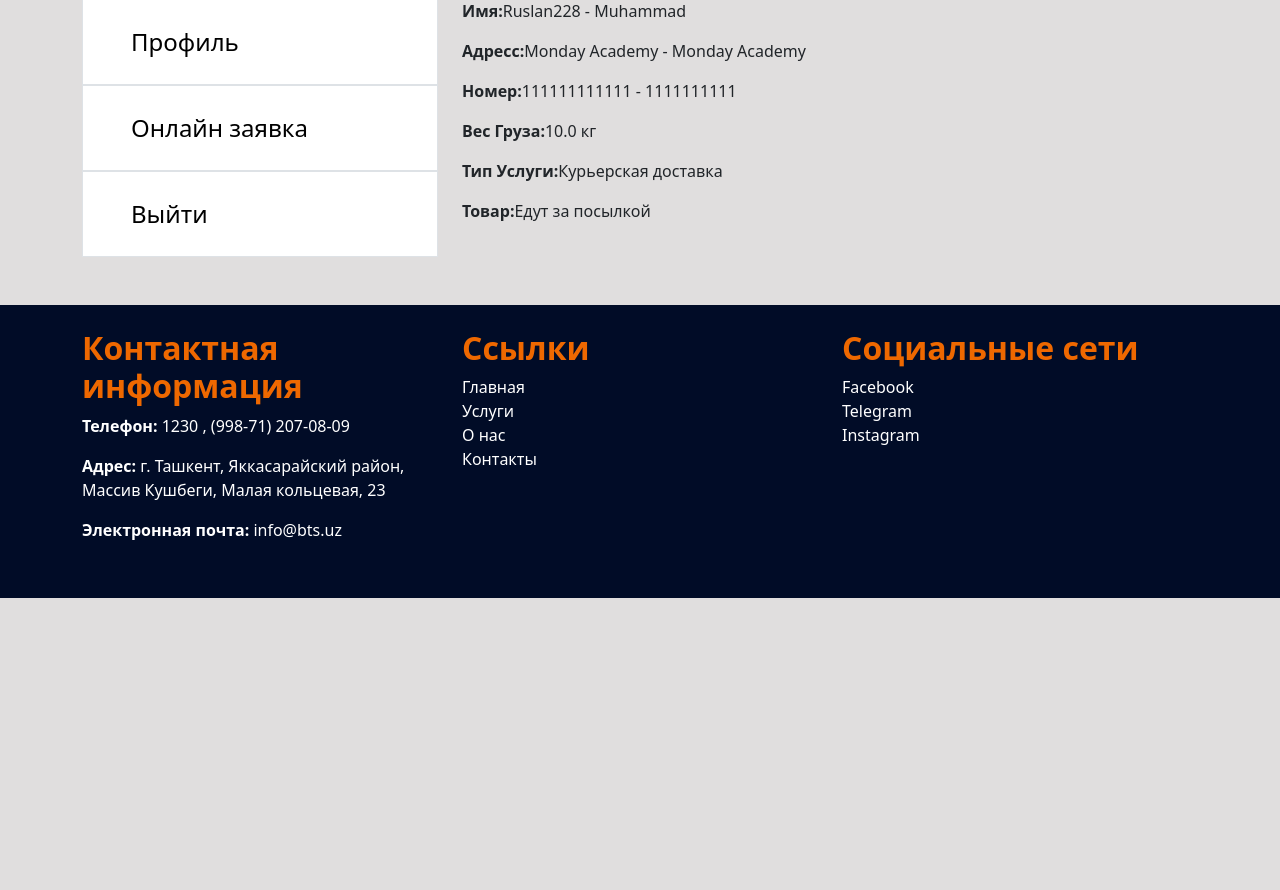
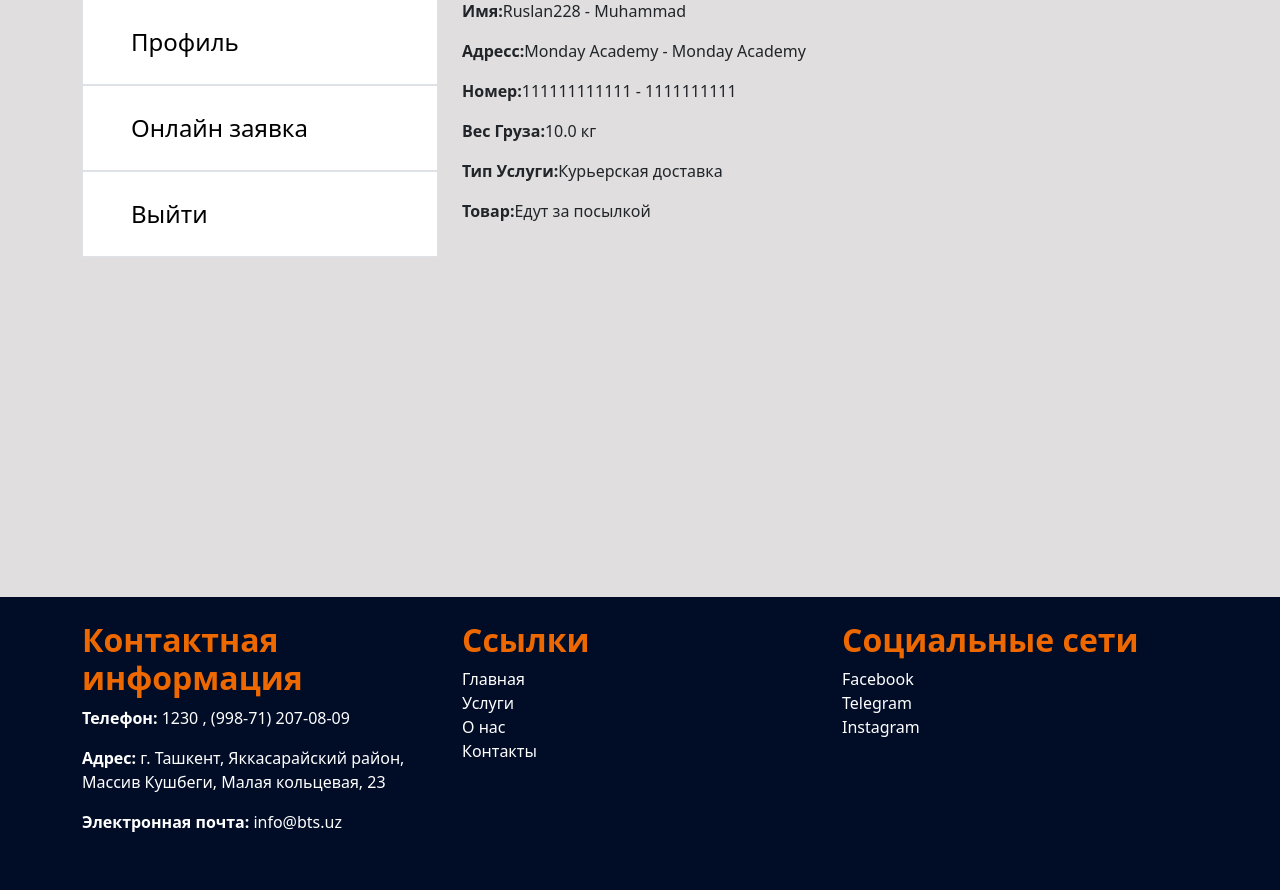
Before and after one commit to Neleriall/BTS, a Django app: page /application/1/ in a window 1280 px wide. Shown: the part 127-1017 px from the top of the page. Before the commit the page ends 725 px from the top, so only its background shows below. Run offline with Django 5.2, Linux system fonts and the light colour scheme; data comes from the database, SQL or seed files in the repository; both versions use the stored data as it was after the commit; some libraries are stand-ins or nearby versions.

Commit message:
without 8000

```diff
--- a/app/templates/applicationDetail.html
+++ b/app/templates/applicationDetail.html
@@ -2,7 +2,7 @@
 {% load static %}
 
 {% block content %}
-  <div class="container my-5">
+  <div class="container my-5" style="min-height: 550px;">
     <div class="row">
       <aside class="col-12 col-md-4 order-1 order-md-1 mb-4 mb-md-0">
         <div class="px-5 py-4 border fs-4" style="background-color: white;">
```
Also changed, not shown: db.sqlite3.
